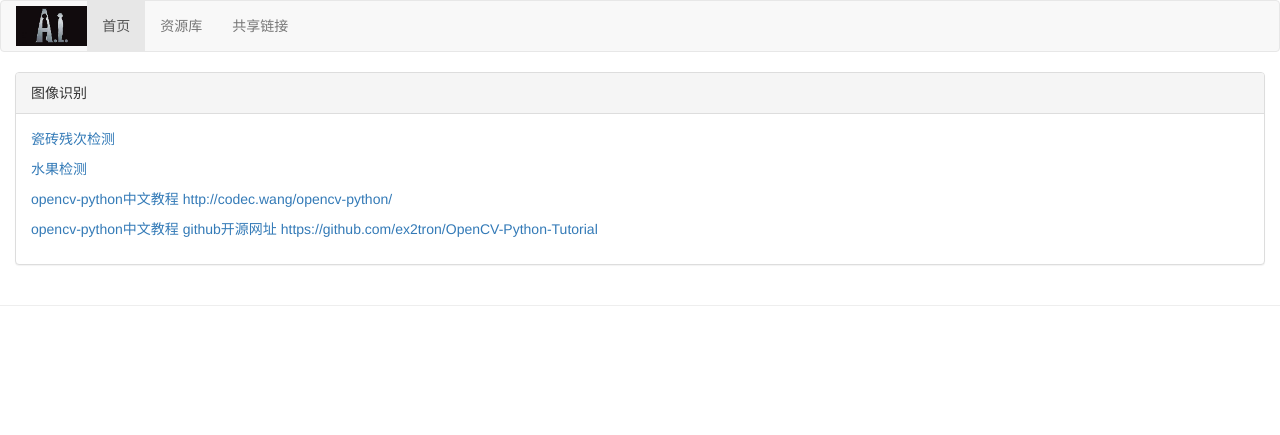
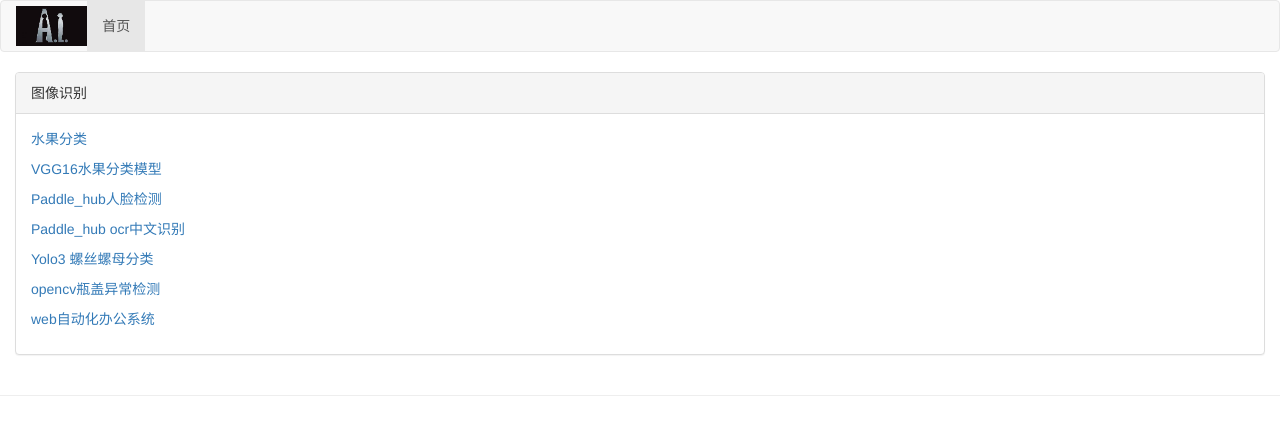
Before and after one commit to CircularWorld/picture_class, a Python web app: template templates/index.html in a window 1280 px wide. Shown: the top 435 px of the page. Run offline with Jinja, Linux system fonts and the light colour scheme; the template is opened without the code that fills it, so the values that code supplies are empty.

Commit message:
[what]demo upload [how] null [why] null
Signed-off-by: jiayuhao <jiayuhaowork@163.com>

```diff
--- a/fruit_infer/global_var.py
+++ b/fruit_infer/global_var.py
@@ -1,9 +1,9 @@
 # linux路径
 data_root_path = "/root/data/tarena/"  # 数据路径
 # freeze_model_dir = "model_freeze/" # 固化模型路径
-# fruits_freeze_model_dir = "fruits_model_freeze/" # 水果固化模型路径
-fruits_freeze_model_dir = "model_fruit/" # 水果固化模型路径
-tiles_freeze_model_dir = "tiles_model_freeze/" # 瓷砖固化模型路径
+fruits_freeze_model_dir = "fruits_model_freeze/" # 水果固化模型路径
+# fruits_freeze_model_dir = "model_fruit/" # 水果固化模型路径
+# tiles_freeze_model_dir = "tiles_model_freeze/" # 瓷砖固化模型路径
 
 # windows路径
 #data_root_path = "D:/handle_writting/data/"  # 数据路径
--- a/fruit_infer/templates/fruit_infer/infer_index.html
+++ b/fruit_infer/templates/fruit_infer/infer_index.html
@@ -107,7 +107,7 @@
 
 			$("#submitBtn").click(function(){
 
-				var url = "http://127.0.0.1:8000/fruit_infer/do_infer.html";
+				var url = "/fruit_infer/do_infer.html";
 
 				var data = {
 
--- a/templates/index.html
+++ b/templates/index.html
@@ -5,7 +5,7 @@
     <meta http-equiv="X-UA-Compatible" content="IE=edge">
     <meta name="viewport" content="width=device-width, initial-scale=1">
     <!-- 上述3个meta标签*必须*放在最前面，任何其他内容都*必须*跟随其后！ -->
-    <title>Tshared-首页</title>
+    <title>个人demo-首页</title>
 
     <!-- Bootstrap -->
     <link href="/static/css/bootstrap.min.css" rel="stylesheet">
@@ -30,8 +30,8 @@
 		<div class="collapse navbar-collapse" id="bs-example-navbar-collapse-1">
 			<ul class="nav navbar-nav">
 				<li class="active"><a href="http://127.0.0.1:8000/index">首页<span class="sr-only">(current)</span></a></li>
-				<li><a href="assets.html">资源库</a></li>
-				<li><a href="links.html">共享链接</a></li>
+<!--				<li><a href="assets.html">资源库</a></li>-->
+<!--				<li><a href="links.html">共享链接</a></li>-->
 			</ul>
 		</div>
     </div>
@@ -39,38 +39,20 @@
 
 
 <div class="container-fluid">
-<!--    <div class="panel panel-default">-->
-<!--        <div class="panel-heading">pip安装源</div>-->
-<!--        <div class="panel-body">-->
-<!--            <p>阿里云 http://mirrors.aliyun.com/pypi/simple/</p>-->
-<!--            <p>中国科技大学 https://pypi.mirrors.ustc.edu.cn/simple/</p>-->
-<!--            <p>豆瓣(douban) http://pypi.douban.com/simple/</p>-->
-<!--            <p>清华大学 https://pypi.tuna.tsinghua.edu.cn/simple/</p>-->
-<!--            <p>中国科学技术大学 http://pypi.mirrors.ustc.edu.cn/simple/</p>-->
-<!--        </div>-->
-<!--    </div>-->
     <div class="panel panel-default">
         <div class="panel-heading">图像识别</div>
         <div class="panel-body">
-            <p><a href="/tile_infer"  target="_blank">瓷砖残次检测</a></p>
-            <p><a href="/fruit_infer"  target="_blank">水果检测</a> </p>
-            <p><a href="http://codec.wang/opencv-python/"  target="_blank">opencv-python中文教程 http://codec.wang/opencv-python/</a></p>
-            <p><a href="https://github.com/ex2tron/OpenCV-Python-Tutorial"  target="_blank">opencv-python中文教程 github开源网址 https://github.com/ex2tron/OpenCV-Python-Tutorial</a></p>
-
+            <p><a href="/fruit_infer"  target="_blank">水果分类</a> </p>
+			<p><a href="https://aistudio.baidu.com/aistudio/projectdetail/1260526?shared=1"  target="_blank">VGG16水果分类模型</a></p>
+			<p><a href="https://aistudio.baidu.com/aistudio/projectdetail/1196838?shared=1"  target="_blank">Paddle_hub人脸检测</a></p>
+			<p><a href="https://aistudio.baidu.com/aistudio/projectdetail/1194928?shared=1"  target="_blank">Paddle_hub ocr中文识别</a></p>
+			<p><a href="https://aistudio.baidu.com/aistudio/projectdetail/1262236?shared=1"  target="_blank">Yolo3 螺丝螺母分类</a></p>
+			<p><a href="https://aistudio.baidu.com/aistudio/projectdetail/1288066?shared=1"  target="_blank">opencv瓶盖异常检测</a></p>
+			<p><a href="#"  target="_blank">web自动化办公系统</a></p>
         </div>
     </div>
 
 
-<!--    <div class="panel panel-default">-->
-<!--        <div class="panel-heading">机器学习</div>-->
-<!--        <div class="panel-body">-->
-<!--            <p><a href="https://www.kaggle.com/datasets"  target="_blank">Kaggle数据集 https://www.kaggle.com/datasets</a></p>-->
-<!--            <p><a href="https://docs.opencv.org/3.4/d6/d00/tutorial_py_root.html"  target="_blank">opencv-python官方文档 https://docs.opencv.org/3.4/d6/d00/tutorial_py_root.html</a> </p>-->
-<!--            <p><a href="http://codec.wang/opencv-python/"  target="_blank">opencv-python中文教程 http://codec.wang/opencv-python/</a></p>-->
-<!--            <p><a href="https://github.com/ex2tron/OpenCV-Python-Tutorial"  target="_blank">opencv-python中文教程 github开源网址 https://github.com/ex2tron/OpenCV-Python-Tutorial</a></p>-->
-
-<!--        </div>-->
-<!--    </div>-->
 
 </div>
 
```
Also changed, not shown: 2 other files.
